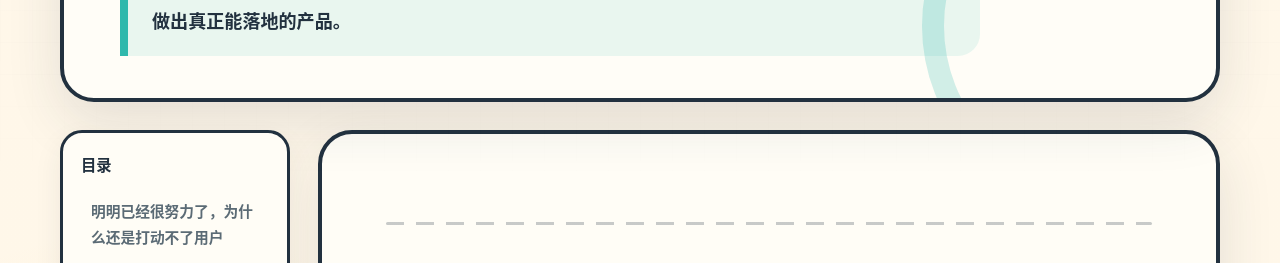
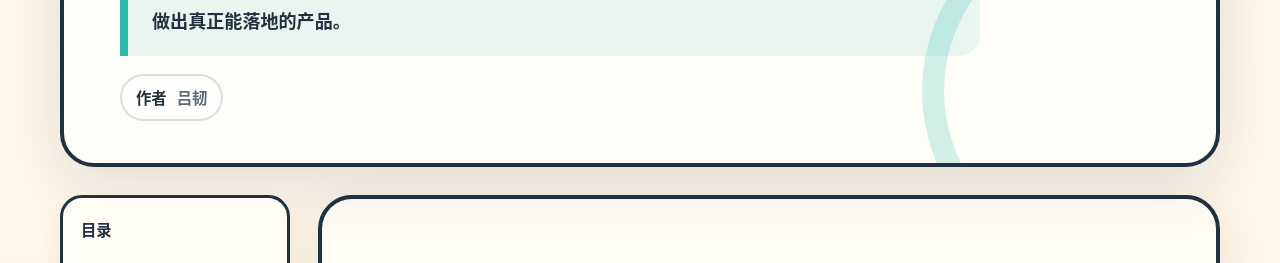
Before and after one commit to reason515/agile-product-development, a plain HTML site: page index.html in a window 1280 px wide. Shown: the part 310-573 px from the top of the page. Drawn offline with Linux system fonts and the light colour scheme.

Commit message:
docs: add author and refine opening examples

```diff
--- a/index.html
+++ b/index.html
@@ -117,6 +117,28 @@
       background: rgba(47, 184, 172, .10);
       font-size: 1.13rem;
       font-weight: 650;
+    }
+
+    .author {
+      position: relative;
+      z-index: 1;
+      display: inline-flex;
+      align-items: center;
+      gap: 10px;
+      margin-top: 18px;
+      padding: 8px 14px;
+      border: 2px solid rgba(34, 49, 63, .16);
+      border-radius: 999px;
+      background: rgba(255, 255, 255, .66);
+      color: var(--muted);
+      font-size: .96rem;
+      font-weight: 700;
+    }
+
+    .author::before {
+      content: "作者";
+      color: var(--ink);
+      font-weight: 900;
     }
 
     .layout {
@@ -343,12 +365,13 @@
       <div class="eyebrow">Agile Product Development</div>
       <h1>敏捷产品研发理念和方法</h1>
       <blockquote>敏捷不是为了把研发这件事说得多高级。说到底，它是想帮我们在变化很快的环境里少走弯路，更快做出真正能落地的产品。</blockquote>
+      <div class="author">吕韧</div>
     </header>
     <div class="layout">
       <aside class="toc" aria-label="文章目录">
         <p class="toc-title">目录</p>
         <nav>
-          <a href="#一明明已经很努力了为什么还是打动不了用户">明明已经很努力了，为什么还是打动不了用户</a>
+          <a href="#一明明已经很努力了为什么用户还是不买单">明明已经很努力了，为什么用户还是不买单</a>
 <a href="#二敏捷到底想干什么">敏捷到底想干什么</a>
 <a href="#三敏捷宣言本质上是在说怎么取舍">敏捷宣言：本质上是在说“怎么取舍”</a>
 <a href="#四产品管理才是敏捷的起点">产品管理才是敏捷的起点</a>
@@ -374,12 +397,12 @@
 <p>敏捷不是为了把研发这件事说得多高级。说到底，它是想帮我们在变化很快的环境里少走弯路，更快做出真正能落地的产品。</p>
 </blockquote>
 <hr>
-<h2 id="一明明已经很努力了为什么还是打动不了用户"><a class="anchor" href="#一明明已经很努力了为什么还是打动不了用户" aria-label="跳转到本节">#</a>一、明明已经很努力了，为什么还是打动不了用户</h2>
+<h2 id="一明明已经很努力了为什么用户还是不买单"><a class="anchor" href="#一明明已经很努力了为什么用户还是不买单" aria-label="跳转到本节">#</a>一、明明已经很努力了，为什么用户还是不买单</h2>
 <p>做产品研发的人，大概率都见过这些场面：</p>
 <ul>
 <li>实验室里跑得好好的，一到客户现场就各种掉链子</li>
-<li>产品憋了几个月，终于上线了，结果用户不买单</li>
-<li>计划排得很漂亮，实际进度却一路延迟</li>
+<li>产品憋了一两年，终于交付了，结果发现用不起来</li>
+<li>计划排得很周密，可变化总比计划来得更快</li>
 <li>不同客户要的东西不一样，为了都照顾到，团队只好硬着头皮维护好几个版本</li>
 <li>产品说研发不理解业务，研发说产品需求没想清楚，测试夹在中间背锅</li>
 <li>大家天天都很忙，但产品到底有没有往正确方向走，其实谁心里都没底</li>
```
Also changed, not shown: tmp/build-agile-html.mjs (+24 -0 lines), 敏捷产品研发理念和方法.html (+27 -4 lines), 1 other file.
